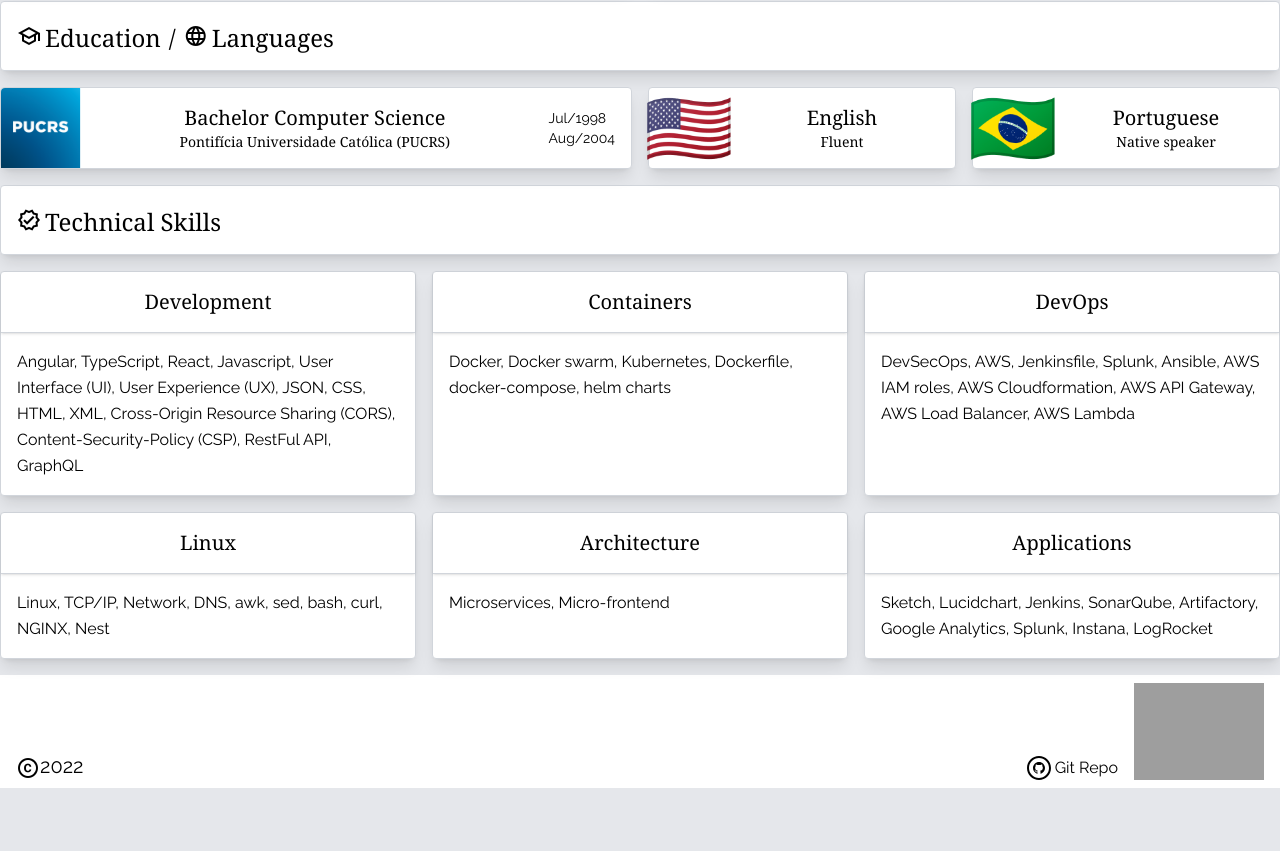
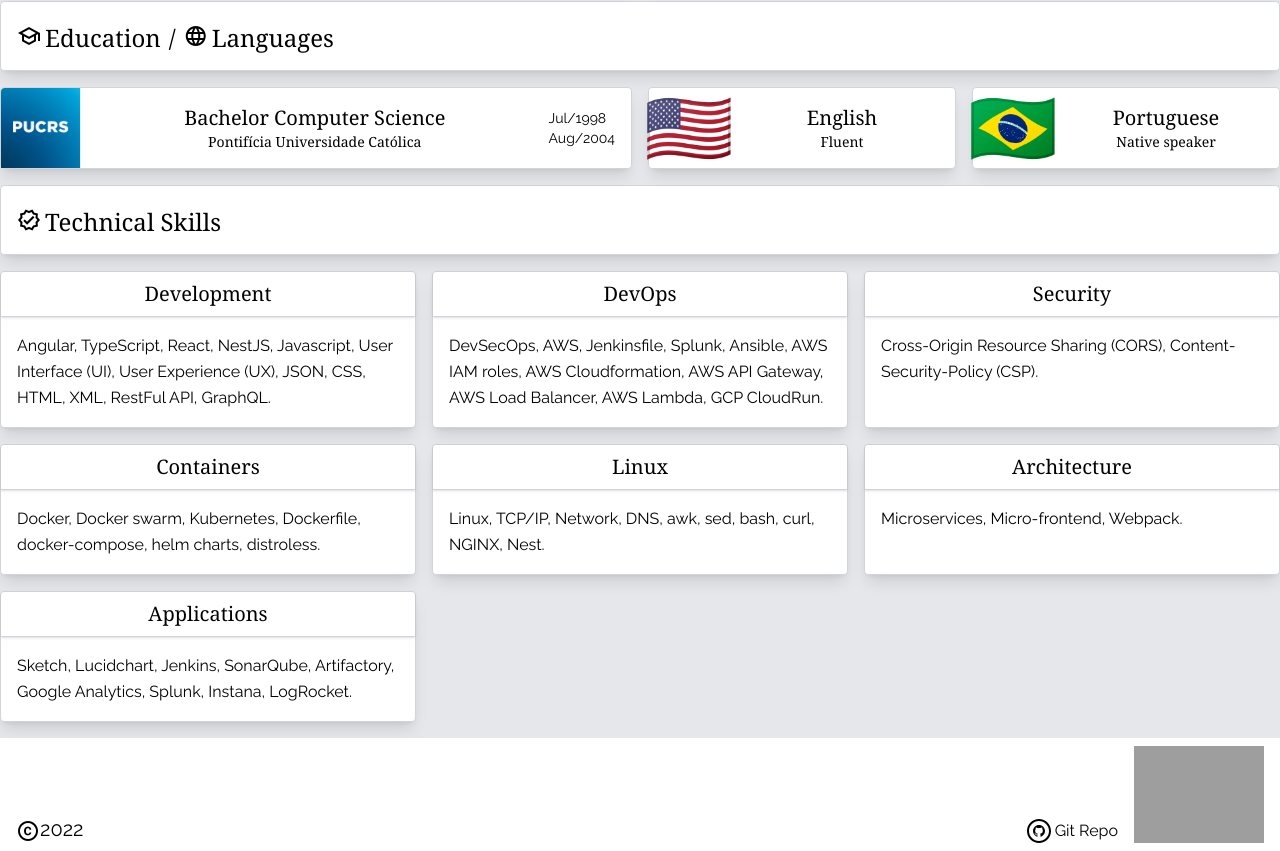
Before and after one commit to pitecus/meirelles, an Angular app: page /#/resume in a window 1280 px wide. Shown: the part 1980-2831 px from the top of the page. Before the commit the page ends 2768 px from the top, so only its background shows below. Built offline with nearby package versions, Linux system fonts and the light colour scheme; grey boxes are pictures that could not be loaded.

Commit message:
feat: improved the skill list

```diff
--- a/src/app/components/cards/education-card/education-card.component.html
+++ b/src/app/components/cards/education-card/education-card.component.html
@@ -3,9 +3,9 @@
   <!-- Title -->
   <div class="flex justify-between">
     <!-- Logo card -->
-    <app-logo-card *ngIf="education.institution === 'Pontifícia Universidade Católica (PUCRS)'"
+    <app-logo-card *ngIf="education.institution === 'Pontifícia Universidade Católica'"
       src="assets/logo-pucrs.png"
-      alt="Pontifícia Universidade Católica (PUCRS)"></app-logo-card>
+      alt="Pontifícia Universidade Católica"></app-logo-card>
 
     <!-- Position -->
 
--- a/src/app/components/cards/language-card/language-card.component.html
+++ b/src/app/components/cards/language-card/language-card.component.html
@@ -1,5 +1,4 @@
-<app-card *ngIf="language"
-  class="">
+<app-card *ngIf="language">
   <div class="flex print:border-0 print:shadow-none">
     <p class="flex justify-center items-center w-20 h-20 rounded-tl text-7xl print:text-5xl print:w-10 print:h-10">
       <!-- Brazilian Portuguese -->
--- a/src/app/components/cards/skill-card/skill-card.component.html
+++ b/src/app/components/cards/skill-card/skill-card.component.html
@@ -1,20 +1,16 @@
-<app-card *ngIf="skill"
-  class="mt-2">
-
+<app-card *ngIf="skill">
   <!-- Title -->
-  <div class="flex justify-center border-b border-b-gray-300 shadow">
+  <div class="flex justify-center border-b border-b-gray-300 shadow print:justify-start print:border-0 print:shadow-none">
     <!-- Position -->
-    <div class="p-4 text-center">
-      <h3 class="text-xl">
-        {{skill.name}}
-      </h3>
-    </div>
+    <h3 class="py-2 text-xl print:py-0 print:text-base">
+      {{skill.name}}
+    </h3>
   </div>
 
   <!-- Summary -->
-  <div class="p-4 pt-0 print:p-0 leading-relaxed text-base print:text-xs">
-    <p class="pt-4">
-      {{skill.keywords?.join(', ')}}
+  <div class="p-4 pt-0 print:p-0 print:pt-0 leading-relaxed text-base print:text-xs">
+    <p class="pt-4 print:pt-0">
+      {{skill.keywords?.join(', ')}}.
     </p>
   </div>
 </app-card>
--- a/src/app/resume/resume.component.html
+++ b/src/app/resume/resume.component.html
@@ -84,14 +84,14 @@
         </div>
       </app-card>
 
-      <div class="grid lg:grid-cols-4 gap-4 mt-4">
+      <div class="grid lg:grid-cols-4 grid-cols-2 print:grid-cols-2 gap-4 mt-4">
         <!-- List of schools -->
         <app-education-card *ngFor="let education of resume?.education || []"
           [education]="education"
           class="col-span-2"></app-education-card>
         <!-- List of languages -->
         <app-language-card *ngFor="let language of resume?.languages || []"
-          [language]="language"></app-language-card>
+          [language]="language" class="print:border"></app-language-card>
       </div>
     </div>
 
@@ -109,8 +109,8 @@
         </div>
       </app-card>
 
-      <!-- List of languages -->
-      <div class="grid lg:grid-cols-3 gap-4 mt-4">
+      <!-- List of skills -->
+      <div class="grid lg:grid-cols-3 print:grid-cols-2 md:grid-cols-2 gap-4 pt-4 print:pt-2">
         <app-skill-card *ngFor="let skill of resume?.skills || []"
           [skill]="skill"></app-skill-card>
       </div>
--- a/src/assets/resume.json
+++ b/src/assets/resume.json
@@ -40,7 +40,7 @@
       "courses": [],
       "endDate": "2004-08-14",
       "gpa": "",
-      "institution": "Pontifícia Universidade Católica (PUCRS)",
+      "institution": "Pontifícia Universidade Católica",
       "startDate": "1998-07-06",
       "studyType": "Bachelor"
     }
@@ -79,6 +79,7 @@
         "Angular",
         "TypeScript",
         "React",
+        "NestJS",
         "Javascript",
         "User Interface (UI)",
         "User Experience (UX)",
@@ -86,25 +87,11 @@
         "CSS",
         "HTML",
         "XML",
-        "Cross-Origin Resource Sharing (CORS)",
-        "Content-Security-Policy (CSP)",
         "RestFul API",
         "GraphQL"
       ],
       "level": "Master",
       "name": "Development"
-    },
-    {
-      "keywords": [
-        "Docker",
-        "Docker swarm",
-        "Kubernetes",
-        "Dockerfile",
-        "docker-compose",
-        "helm charts"
-      ],
-      "level": "Master",
-      "name": "Containers"
     },
     {
       "keywords": [
@@ -117,10 +104,32 @@
         "AWS Cloudformation",
         "AWS API Gateway",
         "AWS Load Balancer",
-        "AWS Lambda"
+        "AWS Lambda",
+        "GCP CloudRun"
       ],
       "level": "Master",
       "name": "DevOps"
+    },
+    {
+      "keywords": [
+        "Cross-Origin Resource Sharing (CORS)",
+        "Content-Security-Policy (CSP)"
+      ],
+      "level": "Master",
+      "name": "Security"
+    },
+    {
+      "keywords": [
+        "Docker",
+        "Docker swarm",
+        "Kubernetes",
+        "Dockerfile",
+        "docker-compose",
+        "helm charts",
+        "distroless"
+      ],
+      "level": "Master",
+      "name": "Containers"
     },
     {
       "keywords": [
@@ -141,7 +150,8 @@
     {
       "keywords": [
         "Microservices",
-        "Micro-frontend"
+        "Micro-frontend",
+        "Webpack"
       ],
       "level": "Master",
       "name": "Architecture"
```
